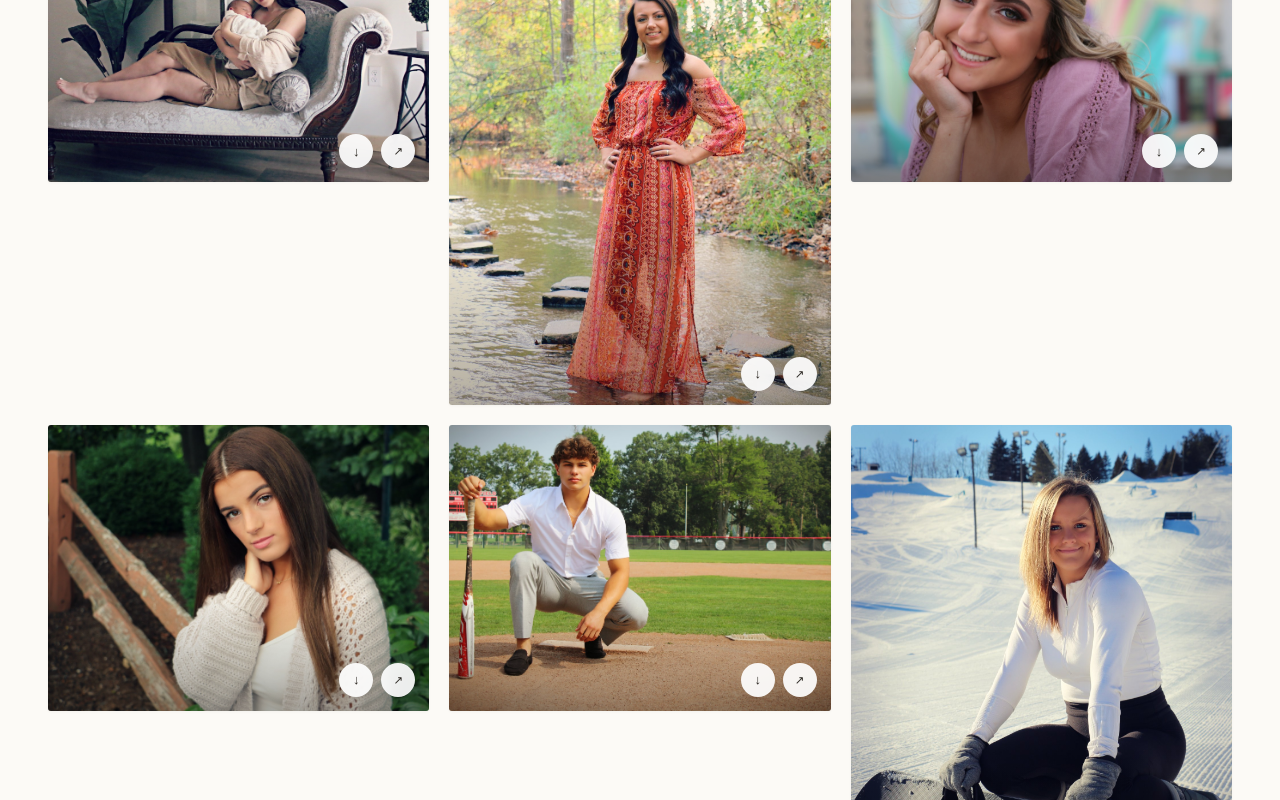
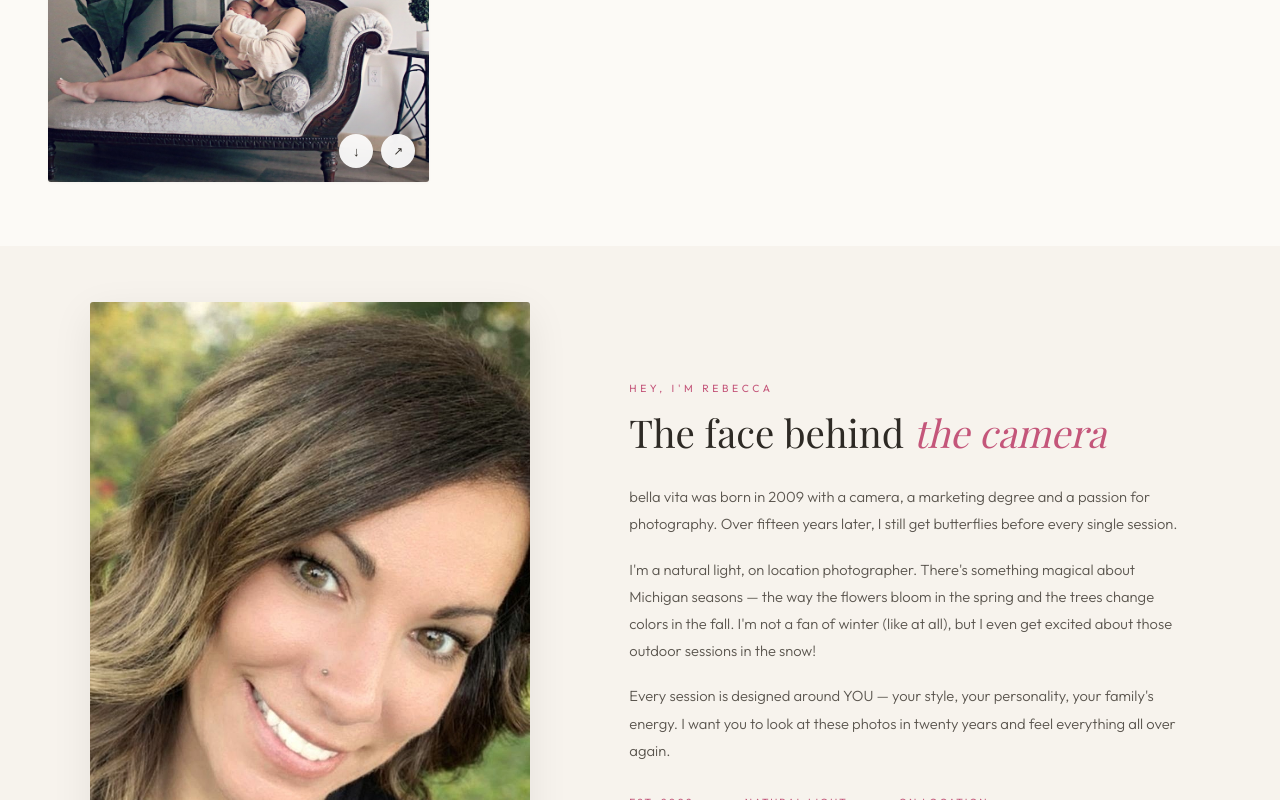
Before and after one commit to andrewsc12345/bella-vita-photography, a React (Create React App) app: page / in a window 1280 px wide. Shown: the part 1700-2500 px from the top of the page. Built offline with nearby package versions, Linux system fonts and the light colour scheme; a web font is replaced by a local one.

Commit message:
Add new milestone images to portfolio

```diff
--- a/src/App.jsx
+++ b/src/App.jsx
@@ -149,6 +149,14 @@ const PORTFOLIO = [
   { id: 217, src: "/f18.JPG", full: "/f18.JPG", title: "Summer Family", category: "Families", aspect: "landscape" },
   { id: 218, src: "/f19.JPG", full: "/f19.JPG", title: "Looking Up", category: "Families", aspect: "landscape" },
   { id: 219, src: "/f20.JPG", full: "/f20.JPG", title: "The Whole Crew", category: "Families", aspect: "landscape" },
+  { id: 300, src: "/M0.jpg", full: "/M0.jpg", title: "Mommy & Me", category: "Milestones & Minis", aspect: "landscape" },
+  { id: 301, src: "/M1.JPG", full: "/M1.JPG", title: "Cake Smash", category: "Milestones & Minis", aspect: "landscape" },
+  { id: 302, src: "/M2.JPG", full: "/M2.JPG", title: "Gender Reveal", category: "Milestones & Minis", aspect: "landscape" },
+  { id: 303, src: "/M3.JPG", full: "/M3.JPG", title: "Fall Mini", category: "Milestones & Minis", aspect: "landscape" },
+  { id: 304, src: "/M4.JPG", full: "/M4.JPG", title: "Newborn", category: "Milestones & Minis", aspect: "landscape" },
+  { id: 305, src: "/M5.JPG", full: "/M5.JPG", title: "Little Boy", category: "Milestones & Minis", aspect: "landscape" },
+  { id: 306, src: "/M6.JPG", full: "/M6.JPG", title: "Winter Maternity", category: "Milestones & Minis", aspect: "portrait" },
+  { id: 307, src: "/M7.JPG", full: "/M7.JPG", title: "Holiday Mini", category: "Milestones & Minis", aspect: "landscape" },
 ];
 
 const TESTIMONIALS = [
@@ -261,14 +269,13 @@ function AnimatedSection({ children, className = "", delay = 0 }) {
 
 /* ─── PROGRESSIVE IMAGE (blur-up) ─── */
 function ProgressiveImage({ src, alt, style = {}, className = "", onClick, onMouseEnter, onMouseLeave, tabIndex, role, onKeyDown, "aria-label": ariaLabel }) {
-  const [loaded, setLoaded] = useState(false);
-  const [inView, setInView] = useState(false);
+  const isLocal = !src.includes("unsplash.com");
+  const [loaded, setLoaded] = useState(isLocal);
+  const [inView, setInView] = useState(isLocal);
   const containerRef = useRef(null);
-  const isLocal = src.startsWith("/") && !src.includes("unsplash");
-  const tinyUrl = isLocal ? src : src.replace(/w=\d+/, "w=20").replace(/q=\d+/, "q=10");
 
   useEffect(() => {
-    if (isLocal) { setInView(true); return; }
+    if (isLocal) return;
     if (typeof IntersectionObserver === "undefined") { setInView(true); return; }
     const observer = new IntersectionObserver(([entry]) => {
       if (entry.isIntersecting) { setInView(true); observer.unobserve(entry.target); }
@@ -278,17 +285,26 @@ function ProgressiveImage({ src, alt, style = {}, className = "", onClick, onMou
     return () => { observer.disconnect(); clearTimeout(fallback); };
   }, [isLocal]);
 
+  if (isLocal) {
+    return (
+      <div style={{ position: "relative", overflow: "hidden", ...style }} className={className}
+        onClick={onClick} onMouseEnter={onMouseEnter} onMouseLeave={onMouseLeave}
+        tabIndex={tabIndex} role={role} onKeyDown={onKeyDown} aria-label={ariaLabel}>
+        <img src={src} alt={alt} style={{ width: "100%", height: "100%", objectFit: "cover", display: "block" }} />
+      </div>
+    );
+  }
+
+  const tinyUrl = src.replace(/w=\d+/, "w=20").replace(/q=\d+/, "q=10");
   return (
     <div ref={containerRef} style={{ position: "relative", overflow: "hidden", ...style }} className={className}
       onClick={onClick} onMouseEnter={onMouseEnter} onMouseLeave={onMouseLeave}
       tabIndex={tabIndex} role={role} onKeyDown={onKeyDown} aria-label={ariaLabel}>
-      {!isLocal && (
-        <img src={tinyUrl} alt="" aria-hidden="true" style={{
-          position: "absolute", inset: 0, width: "100%", height: "100%", objectFit: "cover",
-          filter: "blur(20px)", transform: "scale(1.1)",
-          opacity: loaded ? 0 : 1, transition: "opacity 0.6s ease",
-        }} />
-      )}
+      <img src={tinyUrl} alt="" aria-hidden="true" style={{
+        position: "absolute", inset: 0, width: "100%", height: "100%", objectFit: "cover",
+        filter: "blur(20px)", transform: "scale(1.1)",
+        opacity: loaded ? 0 : 1, transition: "opacity 0.6s ease",
+      }} />
       {inView && (
         <img src={src} alt={alt} loading="lazy" onLoad={() => setLoaded(true)} style={{
           width: "100%", height: "100%", objectFit: "cover", display: "block",
@@ -784,7 +800,7 @@ export default function PhotographyWebsite() {
   }, []);
 
   const categories = ["All", "Seniors", "Families"];
-  const filtered = activeFilter === "All" ? PORTFOLIO : PORTFOLIO.filter(p => p.category === activeFilter);
+  const filtered = activeFilter === "All" ? PORTFOLIO.filter(p => !p.category) : PORTFOLIO.filter(p => p.category === activeFilter);
   const scrollTo = (id) => { setMenuOpen(false); const el = document.getElementById(id); if (el) window.scrollTo({ top: el.getBoundingClientRect().top + window.scrollY - 80, behavior: "smooth" }); };
   const emailRegex = /^[^\s@]+@[^\s@]+\.[^\s@]+$/;
   const switchFilter = (cat) => { if (cat === activeFilter) return; setFilterAnimating(true); setTimeout(() => { setActiveFilter(cat); setFilterAnimating(false); }, 300); };
```
